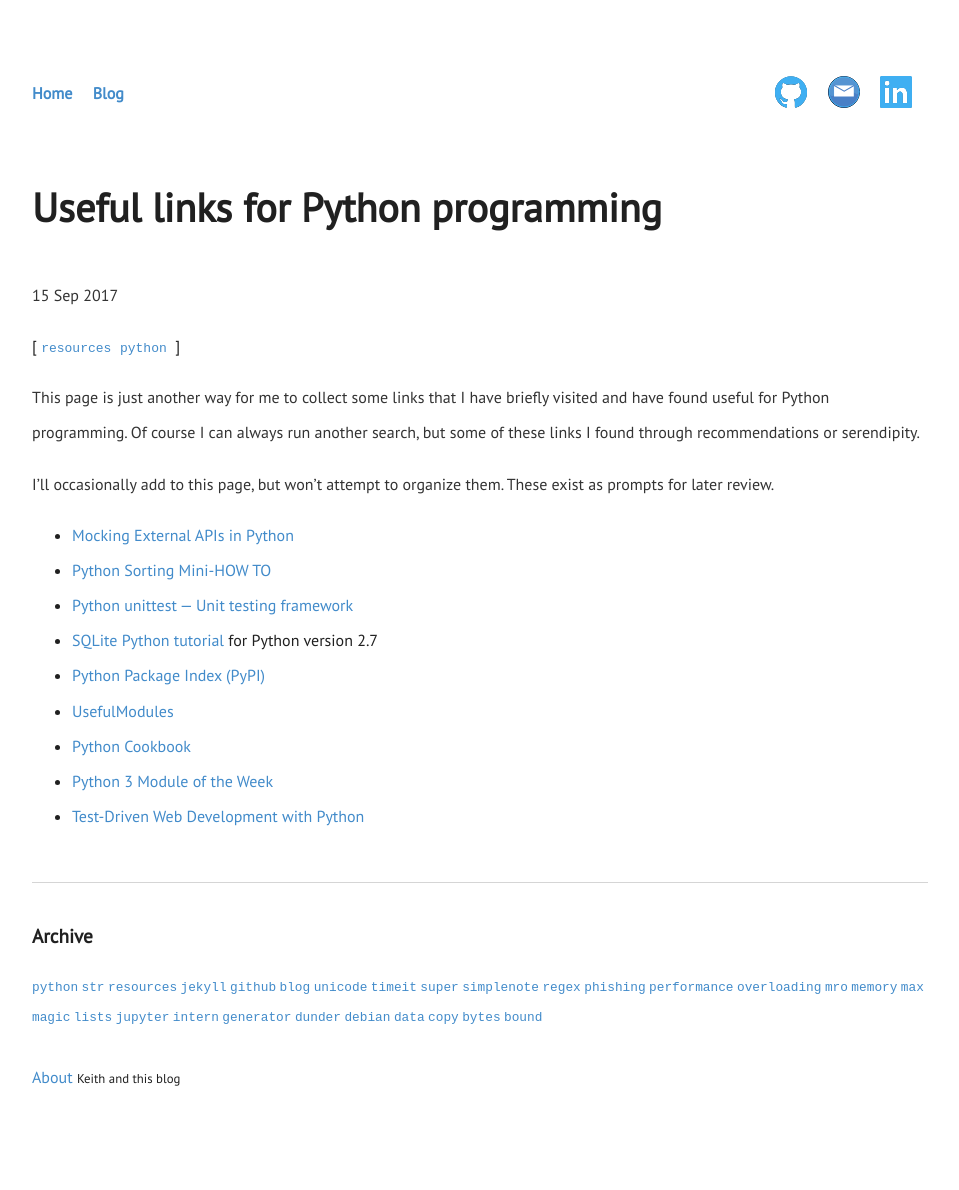
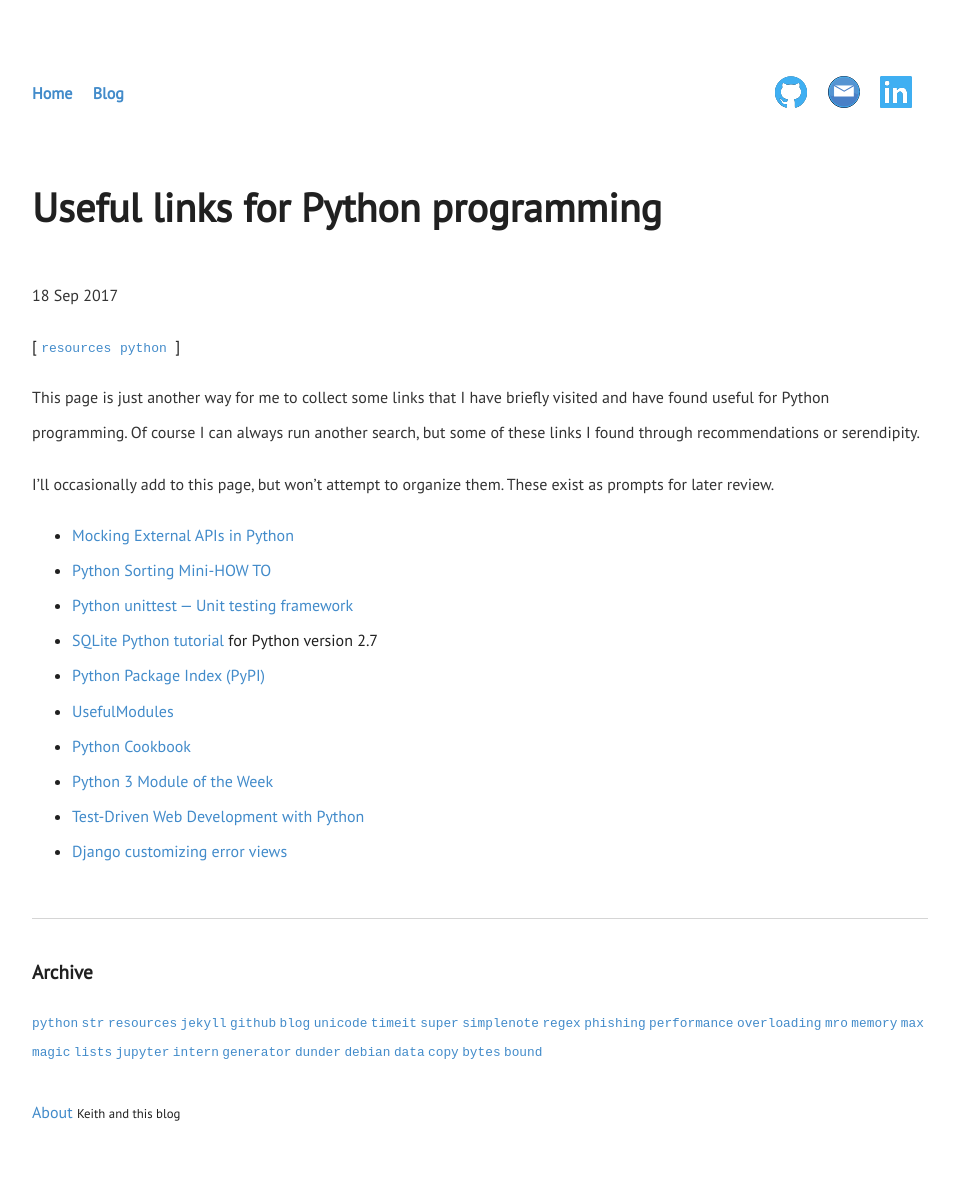
Before and after one commit to keithostertag/keithostertag.github.io, a Jekyll site: the page built from _posts/2017-09-15-useful-links-for-python-programming.md, in a window 1280 px wide. Shown: the whole page, without its empty margins (160-1119 px from the left). Built offline with Jekyll 4.4.1, drawn with Linux system fonts in a browser that asks for light colours; before the commit the page ends 1155 px from its top, so only the background shows below that.

Commit message:
added link to python

```diff
--- a/_posts/2017-09-15-useful-links-for-python-programming.md
+++ b/_posts/2017-09-15-useful-links-for-python-programming.md
@@ -1,7 +1,7 @@
 ---
 layout: post
 title: "Useful links for Python programming"
-date: 2017-09-15
+date: 2017-09-18
 tags: resources python
 ---
 
@@ -18,3 +18,4 @@ I'll occasionally add to this page, but won't attempt to organize them. These ex
 * [Python Cookbook](http://chimera.labs.oreilly.com/books/1230000000393/index.html)
 * [Python 3 Module of the Week](https://pymotw.com/3/)
 * [Test-Driven Web Development with Python](http://www.obeythetestinggoat.com/pages/book.html)
+* [Django customizing error views](https://docs.djangoproject.com/en/1.8/topics/http/views/#customizing-error-views)
```
